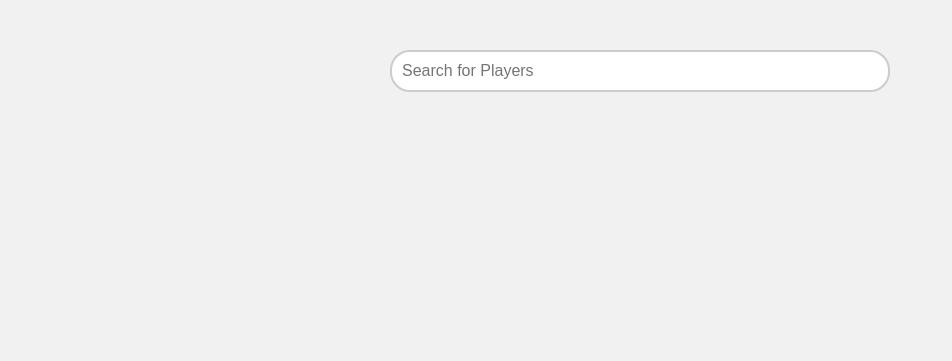
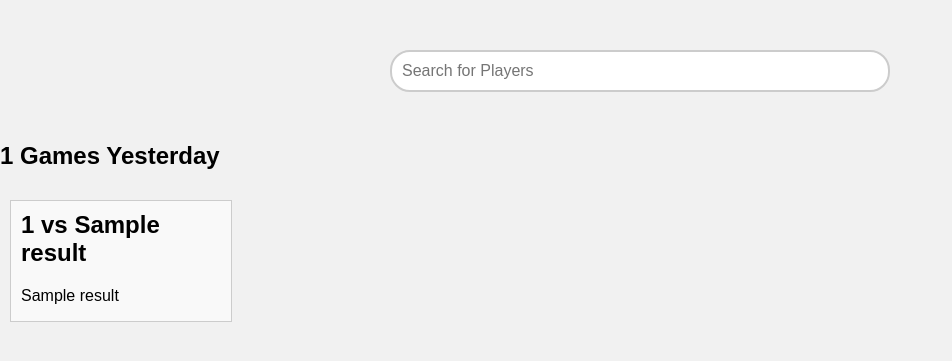
Before and after one commit to johntk10/SportStats, a Flask app: template templates/home.html in a window 1280 px wide. Shown: the top 361 px of the page, without its empty margins (0-952 px from the left). Run offline with Flask 3, Linux system fonts and the light colour scheme; the template is opened without the code that fills it: most values are stand-ins (such as "Sample title", 1, 10 or a date in 2020).

Commit message:
basic game box, got quarter info, however, it hasnt been fixed for OT

```diff
--- a/app.py
+++ b/app.py
@@ -6,10 +6,18 @@ app = Flask(__name__)
 # Define your routes
 @app.route('/')
 def home():
-    # conn = query.connect_to_database()
-    # sql_query = f""" """
-
-    return render_template('home.html')
+    conn = query.connect_to_database()
+    sql_query = f"""SELECT Team, MIN(Opp) AS Opponent, MIN(Result) AS Result
+                    FROM `last_5_games`
+                    WHERE Date = "2024-03-20"
+                    GROUP BY Team
+                    ORDER BY Result DESC """
+    results = query.execute_query(conn, sql_query)
+    for result in results:
+        for result2 in results:
+            if result[0] == result2[1]:
+                results.remove(result2)
+    return render_template('home.html', results = results, count = len(results))
 
 @app.route('/search', methods=['POST'])
 def search():
@@ -51,5 +59,22 @@ def playerInfo(name):
 
     return render_template('playerInfo.html', total_stats = all_results, image = full_image_url, name = name, five_games = five_games)
 
+@app.route('/gameInfo/<team>/vs/<opp>')
+def gameInfo(team, opp):
+    conn = query.connect_to_database()
+    sql_query = f"""SELECT * FROM `last_5_games`
+                    WHERE Date = "2024-03-20"
+                    AND (Team = "{team}" OR Team = "{opp}")
+                    ORDER BY Team """
+    teams = query.execute_query(conn, sql_query)
+    team1 = []
+    team2 = []
+    for t in teams:
+        if(t[2] != team):
+            team2.append(t)
+        else: team1.append(t)
+
+    return render_template('gameInfo.html', team1 = team1, team2 = team2)
+
 if __name__ == '__main__':
     app.run(debug=True)
--- a/static/home.css
+++ b/static/home.css
@@ -55,3 +55,18 @@ body {
 .search-results:not(:empty) {
     display: block;
 }
+
+.box {
+    border: 1px solid #ccc;
+    padding: 10px;
+    margin: 10px;
+    width: 200px;
+    height: 100px;
+    background-color: #f9f9f9;
+    display: inline-block;
+}
+
+  /* Additional styling for the content within the boxes */
+.box h2 {
+    margin-top: 0;
+}
--- a/templates/home.html
+++ b/templates/home.html
@@ -18,7 +18,14 @@
     <script type="text/javascript" src="{{ url_for('static', filename='index.js') }}"></script>
 
     <div class="yesterday-games">
-
+        <h2> {{count}} Games Yesterday </h2>
+        {% for result in results %}
+        <!-- Box for each result -->
+        <div class="box">
+        <h2>{{ result[0] }} vs {{ result[1] }}</h2>
+        <p> {{ result[2] }}</p>
+        </div>
+        {% endfor %}
 
     </div>
 </body>
```
Also changed, not shown: templates/gameInfo.html (added, +16 -0 lines), webscrape/webscrape.py (+37 -0 lines), static/gameInfo.css (added).
